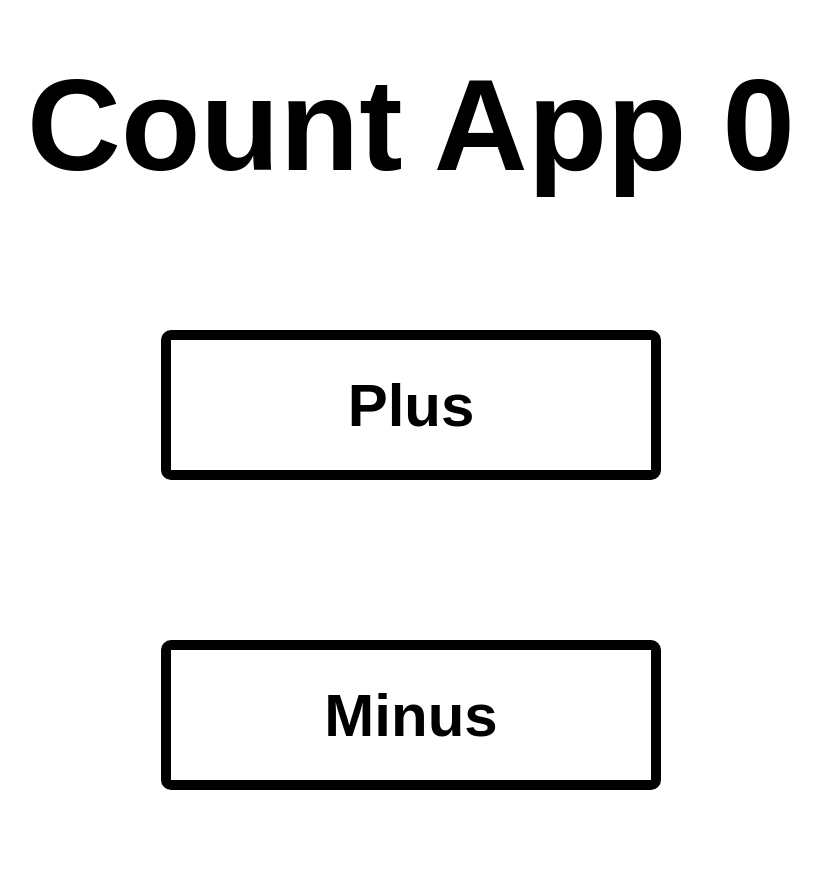
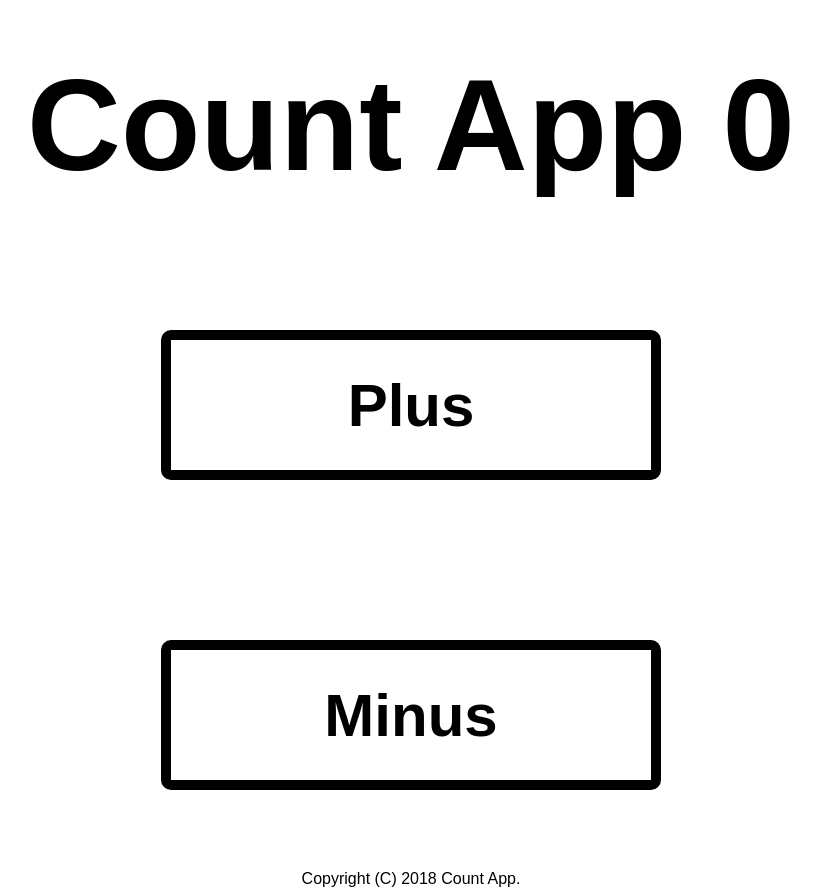
Before and after one commit to R84IEHMTS00x/Count-App, a React (Create React App) app: page / in a window 1280 px wide. Shown: the whole page, without its empty margins (229-1050 px from the left). Built offline with nearby package versions, Linux system fonts and the light colour scheme.

Commit message:
Update App.js

```diff
--- a/src/components/App.js
+++ b/src/components/App.js
@@ -13,6 +13,7 @@ class App extends Component {
         <div class="count">Count App {props.value}</div>
         <button class="plus" onClick={props.increment}>Plus</button>
         <button class="minus" onClick={props.decrement}>Minus</button>
+        <footer>Copyright (C) 2018 Count App.</footer>
       </React.Fragment>
     )
   }
```
